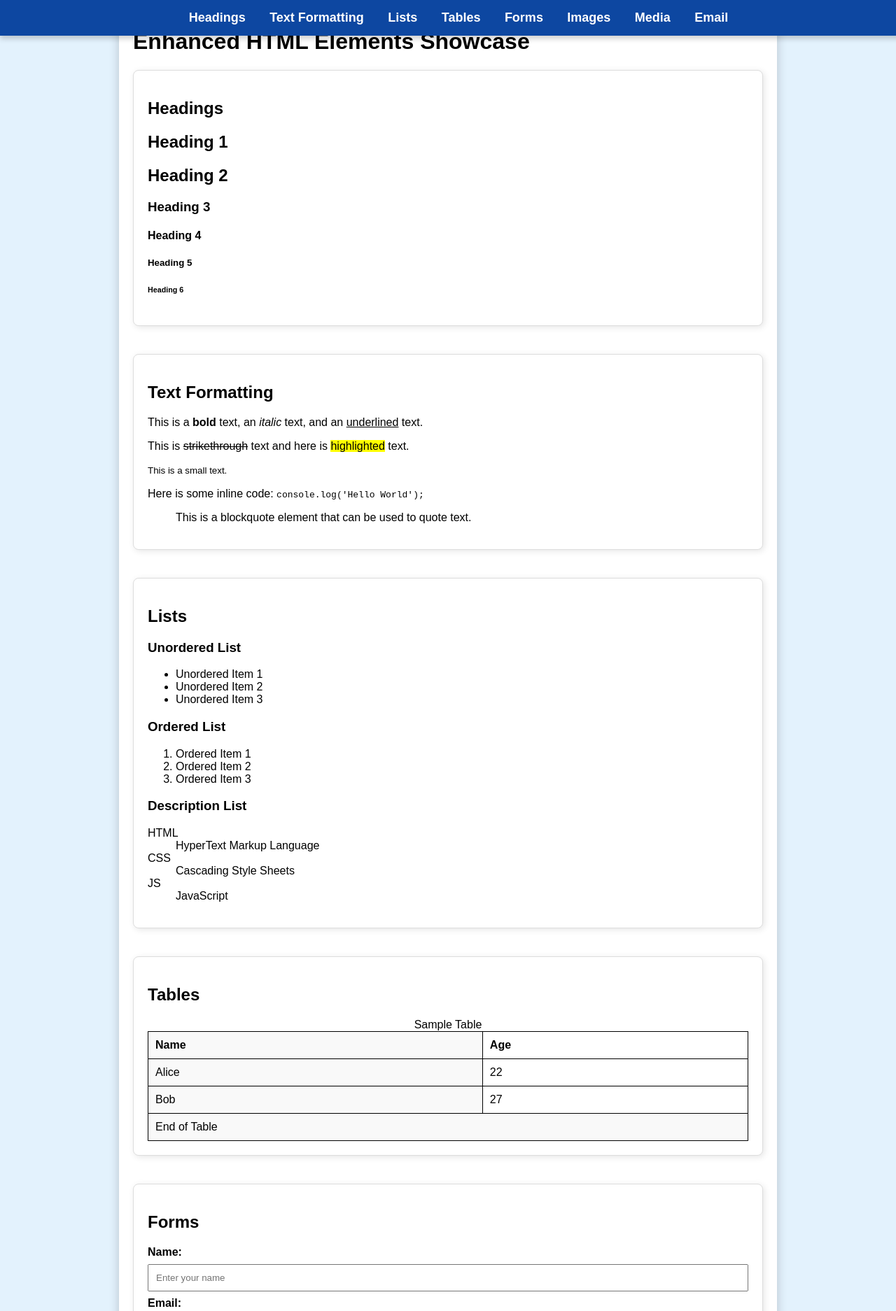
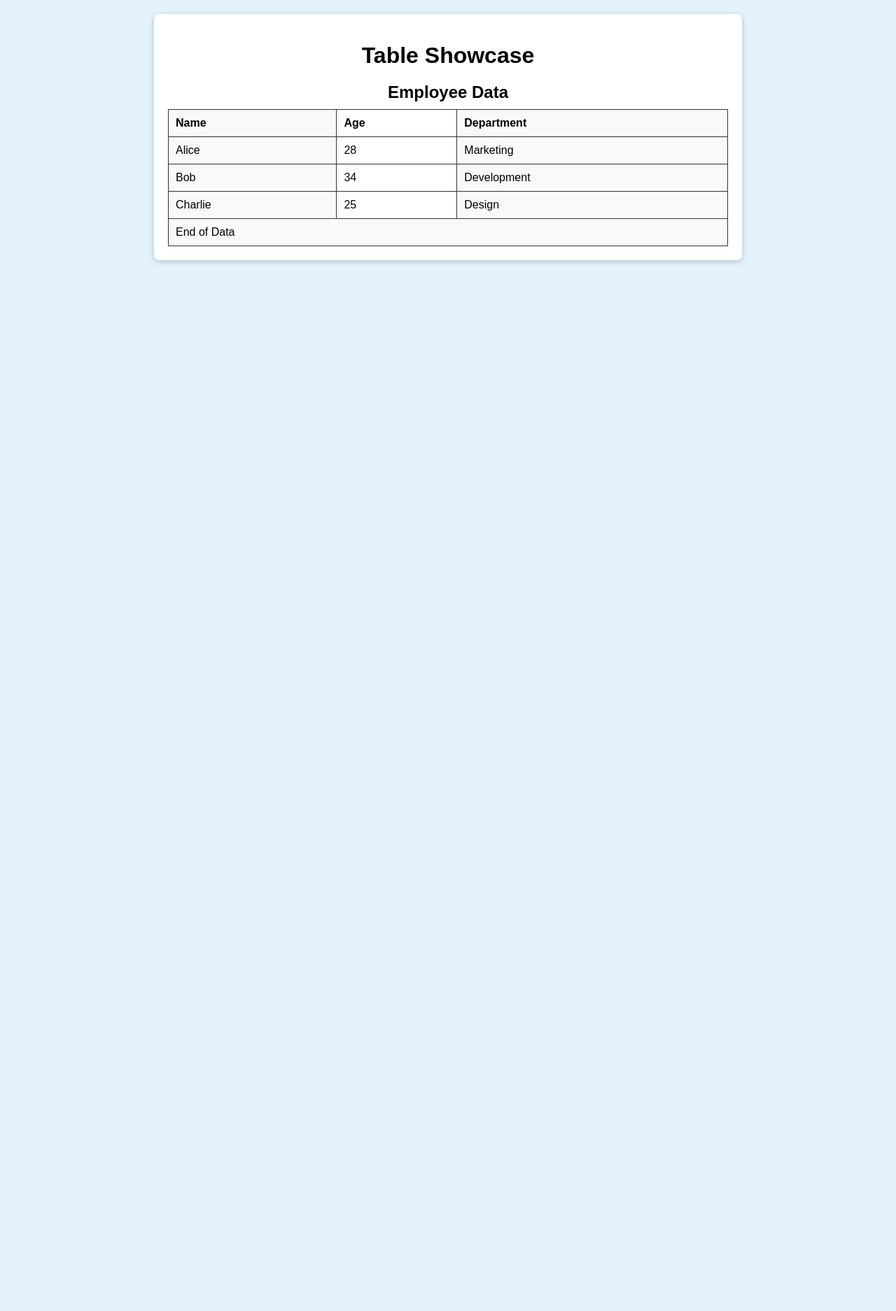
Before and after one commit to Singhary/Internet_and_Web_class, a plain HTML site: page table.html in a window 1280 px wide. Shown: the top 1874 px of the page at 70% size. After the commit the page ends 800 px from the top, so only its background shows below. Drawn offline with Linux system fonts and the light colour scheme.

Commit message:
Add HTML showcase pages for images, videos, lists, and forms

```diff
--- a/table.html
+++ b/table.html
@@ -3,261 +3,85 @@
 <head>
   <meta charset="UTF-8">
   <meta name="viewport" content="width=device-width, initial-scale=1">
-  <title>Enhanced HTML Elements Showcase</title>
+  <title>Table Showcase</title>
   <style>
     body {
       font-family: Arial, sans-serif;
+      background-color: #e3f2fd;
       margin: 0;
-      padding: 0;
-      background-color: #e3f2fd;
-    }
-    .navbar {
-      background: #0d47a1;
-      padding: 15px;
-      position: fixed;
-      width: 100%;
-      top: 0;
-      left: 0;
-      text-align: center;
-      box-shadow: 0 4px 8px rgba(0,0,0,0.2);
-    }
-    .navbar a {
-      color: white;
-      text-decoration: none;
-      margin: 15px;
-      font-size: 18px;
-      font-weight: bold;
-      transition: 0.3s;
-    }
-    .navbar a:hover {
-      color: #ffeb3b;
+      padding: 20px;
     }
     .container {
-      padding-top: 80px;
-      max-width: 900px;
+      max-width: 800px;
+      background: #fff;
+      padding: 20px;
       margin: auto;
-      background: white;
-      padding: 20px;
-      border-radius: 10px;
-      box-shadow: 0 0 15px rgba(0, 0, 0, 0.2);
+      border-radius: 8px;
+      box-shadow: 0 2px 8px rgba(0,0,0,0.2);
     }
-    section {
-      margin-bottom: 40px;
-      padding: 20px;
-      border: 1px solid #ddd;
-      background: #fff;
-      border-radius: 8px;
-      box-shadow: 2px 2px 10px rgba(0,0,0,0.1);
+    h1 {
+      text-align: center;
+      margin-bottom: 20px;
     }
     table {
       width: 100%;
       border-collapse: collapse;
-      margin-top: 10px;
+      margin-top: 15px;
     }
     table, th, td {
-      border: 1px solid black;
+      border: 1px solid #333;
+    }
+    th, td {
       padding: 10px;
       text-align: left;
     }
-    img, video {
-      width: 100%;
-      max-width: 500px;
-      display: block;
-      margin: auto;
-      border-radius: 10px;
-    }
-    button {
-      background: #0d47a1;
-      color: white;
-      padding: 10px 20px;
-      border: none;
-      cursor: pointer;
-      border-radius: 5px;
-      font-size: 16px;
-      transition: 0.3s;
-    }
-    button:hover {
-      background: #1976d2;
-    }
-    form input, form select, form textarea {
-      width: 100%;
-      padding: 10px;
-      margin: 8px 0;
-      box-sizing: border-box;
-    }
-    form label {
+    caption {
+      font-size: 1.5em;
+      margin-bottom: 10px;
       font-weight: bold;
-    }
-    .inline-group {
-      display: flex;
-      gap: 20px;
-      align-items: center;
     }
   </style>
 </head>
 <body>
-  <!-- Navigation Bar -->
-  <div class="navbar">
-    <a href="#headings">Headings</a>
-    <a href="#text">Text Formatting</a>
-    <a href="#lists">Lists</a>
-    <a href="#table">Tables</a>
-    <a href="#forms">Forms</a>
-    <a href="#image">Images</a>
-    <a href="#media">Media</a>
-    <a href="#contact">Email</a>
-  </div>
-
   <div class="container">
-    <h1>Enhanced HTML Elements Showcase</h1>
-
-    <!-- Headings Section -->
-    <section id="headings">
-      <h2>Headings</h2>
-      <h1>Heading 1</h1>
-      <h2>Heading 2</h2>
-      <h3>Heading 3</h3>
-      <h4>Heading 4</h4>
-      <h5>Heading 5</h5>
-      <h6>Heading 6</h6>
-    </section>
-
-    <!-- Text Formatting Section -->
-    <section id="text">
-      <h2>Text Formatting</h2>
-      <p>This is a <b>bold</b> text, an <i>italic</i> text, and an <u>underlined</u> text.</p>
-      <p>This is <s>strikethrough</s> text and here is <mark>highlighted</mark> text.</p>
-      <p><small>This is a small text.</small></p>
-      <p>Here is some inline code: <code>console.log('Hello World');</code></p>
-      <blockquote>This is a blockquote element that can be used to quote text.</blockquote>
-    </section>
-
-    <!-- Lists Section -->
-    <section id="lists">
-      <h2>Lists</h2>
-      <h3>Unordered List</h3>
-      <ul>
-        <li>Unordered Item 1</li>
-        <li>Unordered Item 2</li>
-        <li>Unordered Item 3</li>
-      </ul>
-      <h3>Ordered List</h3>
-      <ol>
-        <li>Ordered Item 1</li>
-        <li>Ordered Item 2</li>
-        <li>Ordered Item 3</li>
-      </ol>
-      <h3>Description List</h3>
-      <dl>
-        <dt>HTML</dt>
-        <dd>HyperText Markup Language</dd>
-        <dt>CSS</dt>
-        <dd>Cascading Style Sheets</dd>
-        <dt>JS</dt>
-        <dd>JavaScript</dd>
-      </dl>
-    </section>
-
-    <!-- Tables Section -->
-    <section id="table">
-      <h2>Tables</h2>
+    <h1>Table Showcase</h1>
     <table>
-        <caption>Sample Table</caption>
+      <caption>Employee Data</caption>
       <colgroup>
         <col style="background-color: #f9f9f9;">
         <col style="background-color: #fff;">
+        <col style="background-color: #f9f9f9;">
       </colgroup>
       <thead>
         <tr>
           <th>Name</th>
           <th>Age</th>
+          <th>Department</th>
         </tr>
       </thead>
       <tbody>
         <tr>
           <td>Alice</td>
-            <td>22</td>
+          <td>28</td>
+          <td>Marketing</td>
         </tr>
         <tr>
           <td>Bob</td>
-            <td>27</td>
+          <td>34</td>
+          <td>Development</td>
+        </tr>
+        <tr>
+          <td>Charlie</td>
+          <td>25</td>
+          <td>Design</td>
         </tr>
       </tbody>
       <tfoot>
         <tr>
-            <td colspan="2">End of Table</td>
+          <td colspan="3">End of Data</td>
         </tr>
       </tfoot>
     </table>
-    </section>
-
-    <!-- Forms Section -->
-    <section id="forms">
-      <h2>Forms</h2>
-      <form>
-        <label for="name">Name:</label>
-        <input type="text" id="name" name="name" placeholder="Enter your name">
-
-        <label for="email">Email:</label>
-        <input type="email" id="email" name="email" placeholder="Enter your email">
-
-        <label for="message">Message:</label>
-        <textarea id="message" name="message" placeholder="Enter your message"></textarea>
-
-        <label for="country">Country:</label>
-        <select id="country" name="country">
-          <option value="us">United States</option>
-          <option value="uk">United Kingdom</option>
-          <option value="ca">Canada</option>
-          <option value="au">Australia</option>
-        </select>
-
-        <p>Gender:</p>
-        <div class="inline-group">
-          <label><input type="radio" name="gender" value="male"> Male</label>
-          <label><input type="radio" name="gender" value="female"> Female</label>
-          <label><input type="radio" name="gender" value="other"> Other</label>
-        </div>
-
-        <p>Interests:</p>
-        <div class="inline-group">
-          <label><input type="checkbox" name="interest" value="coding"> Coding</label>
-          <label><input type="checkbox" name="interest" value="music"> Music</label>
-          <label><input type="checkbox" name="interest" value="sports"> Sports</label>
-        </div>
-
-        <br>
-        <button type="submit">Submit</button>
-      </form>
-    </section>
-
-    <!-- Image Section -->
-    <section id="image">
-      <h2>Image</h2>
-      <img src="https://source.unsplash.com/random/500x300" alt="Random Image">
-    </section>
-
-    <!-- Media Section -->
-    <section id="media">
-      <h2>Media</h2>
-      <h3>Audio</h3>
-      <audio controls>
-        <source src="https://www.soundhelix.com/examples/mp3/SoundHelix-Song-1.mp3" type="audio/mpeg">
-        Your browser does not support the audio element.
-      </audio>
-      <h3>Video</h3>
-      <video controls>
-        <source src="https://sample-videos.com/video123/mp4/720/big_buck_bunny_720p_1mb.mp4" type="video/mp4">
-        Your browser does not support the video tag.
-      </video>
-    </section>
-
-    <!-- Email Contact Section -->
-    <section id="contact">
-      <h2>Email Contact</h2>
-      <p>Click below to send an email:</p>
-      <a href="mailto:example@example.com">Send Email</a>
-    </section>
   </div>
 </body>
 </html>
```
Also changed, not shown: form.html (added, +97 -0 lines), images.html (added, +43 -0 lines), lists.html (added, +55 -0 lines), video.html (added, +45 -0 lines). Lines whose indentation alone changed are shown as unchanged.
